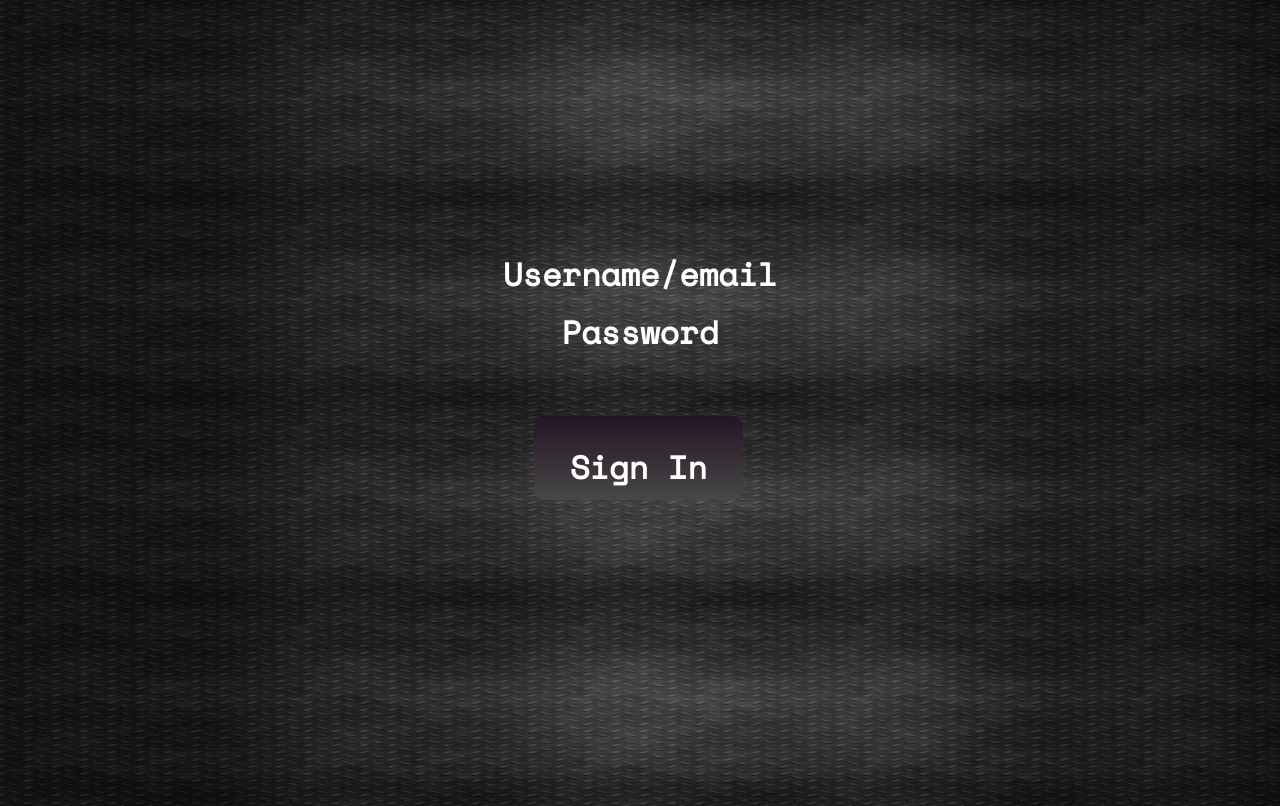
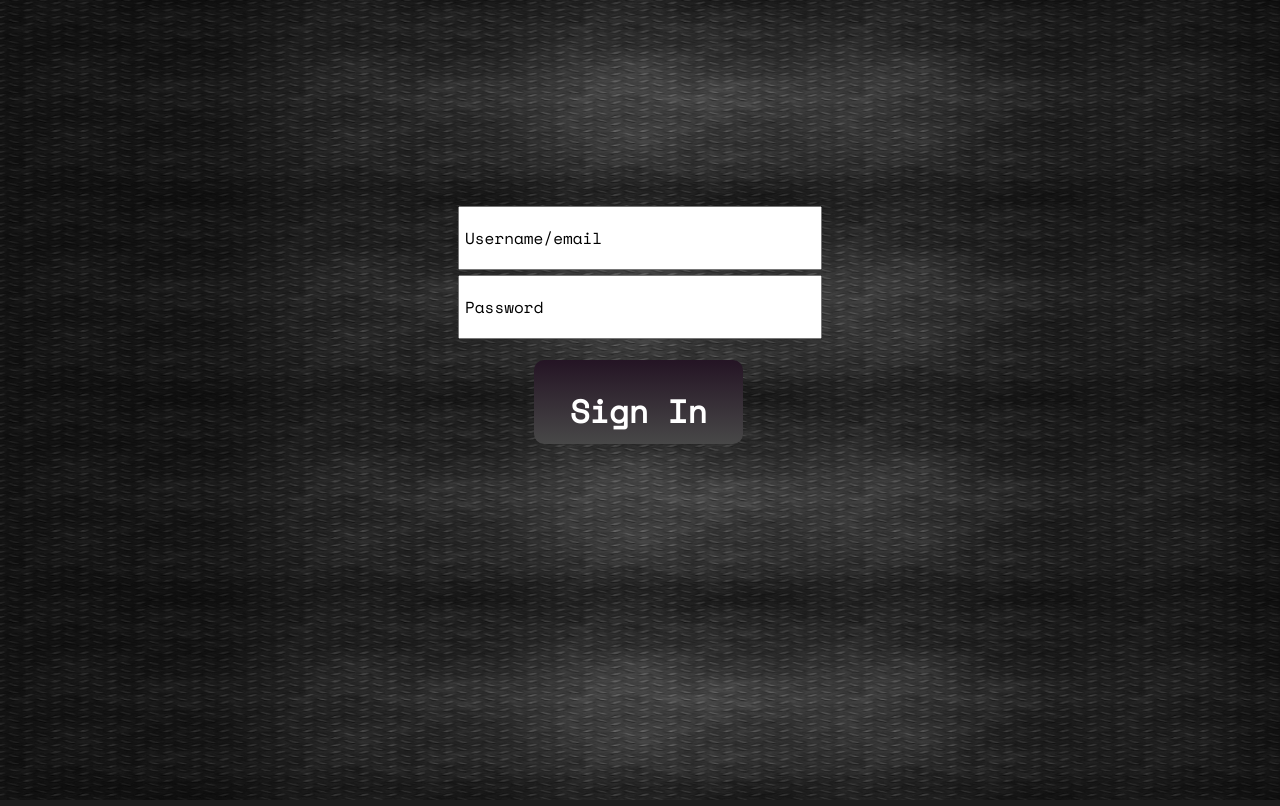
Before and after one commit to isugars/Senior-Project, a PHP site: page /signin.html in a window 1280 px wide. Run offline with PHP 8.4, Linux system fonts and the light colour scheme; some libraries are stand-ins or nearby versions.

Commit message:
Added editables; TODO: add styling and functionality

```diff
--- a/index.html
+++ b/index.html
@@ -5,7 +5,7 @@
     <link rel="stylesheet" type="text/css" href="index.css">
     <link href="https://fonts.googleapis.com/css?family=Space+Mono" rel="stylesheet" type="text/css">
     <link rel="stylesheet" href="https://cdnjs.cloudflare.com/ajax/libs/normalize/5.0.0/normalize.min.css">
-    <script src="server.js"></script>
+    <script src="widget.js"></script>
 
 </head>
 <body>
--- a/signin.css
+++ b/signin.css
@@ -19,11 +19,27 @@ html {
     margin-left: auto;
 }
 
-.header {
+.form {
     height: 150px;
     color: white;
     text-align: center;
     margin-top: 20%;
+}
+
+.user{
+    height: auto;
+    border-radius: 5px;
+}
+
+.passwd{
+    height: auto;
+    margin: 5px;
+}
+
+input{
+    height: 50px;
+    width: 350px;
+    padding: 5px;
 }
 
 .signin {
--- a/signin.html
+++ b/signin.html
@@ -1,5 +1,5 @@
 <!DOCTYPE html>
-<html lang="en">
+<html lang="en" xmlns="http://www.w3.org/1999/html">
 <head>
     <meta charset="UTF-8">
     <title>Sign In</title>
@@ -8,9 +8,14 @@
     <link rel="stylesheet" href="https://cdnjs.cloudflare.com/ajax/libs/normalize/5.0.0/normalize.min.css">
 </head>
 <body>
-<div class="header">
-    <h1>Username/email</h1>
-    <h1>Password</h1>
+<div class="content">
+<div class="form">
+    <form>
+        <fieldset style="border: none">
+            <div class="user"><input type="text" id="username" value="Username/email"></div>
+            <div class="passwd"><input type="text" id="password" value="Password"></div>
+        </fieldset>
+    </form>
 </div>
 <div class="content">
     <div class="signinbuttons">
@@ -18,5 +23,6 @@
         <!--<div class="signupbut form-toggle-button hvr-grow" id="signup"><h1>Historical</h1></div>-->
     </div>
 </div>
+</div>
 </body>
 </html>
```
Also changed, not shown: widget.js (renamed from server.js).
